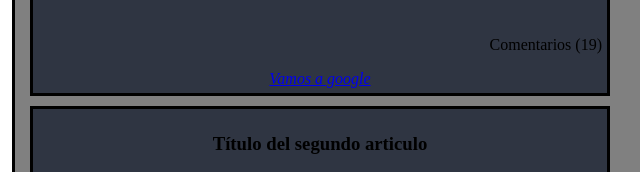
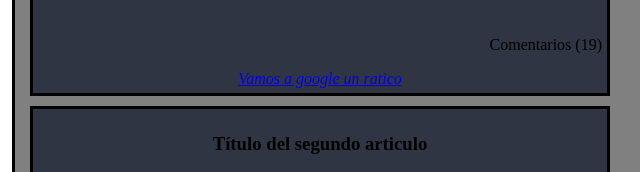
Before and after one commit to RequiemGo/pruebas-html, a plain HTML site: page index.html in a window 1280 px wide. Shown: the part 762-934 px from the top of the page, 175-815 px from the left. Drawn offline with Linux system fonts and the light colour scheme.

Commit message:
cambio de google

```diff
--- a/index.html
+++ b/index.html
@@ -47,7 +47,7 @@
                     <p>Comentarios (19)</p>
                 </footer>
                 <address>
-                    <a href="http://google.com">Vamos a google</a>
+                    <a href="http://google.com">Vamos a google un ratico</a>
 
                 </address>
             </article>
```
